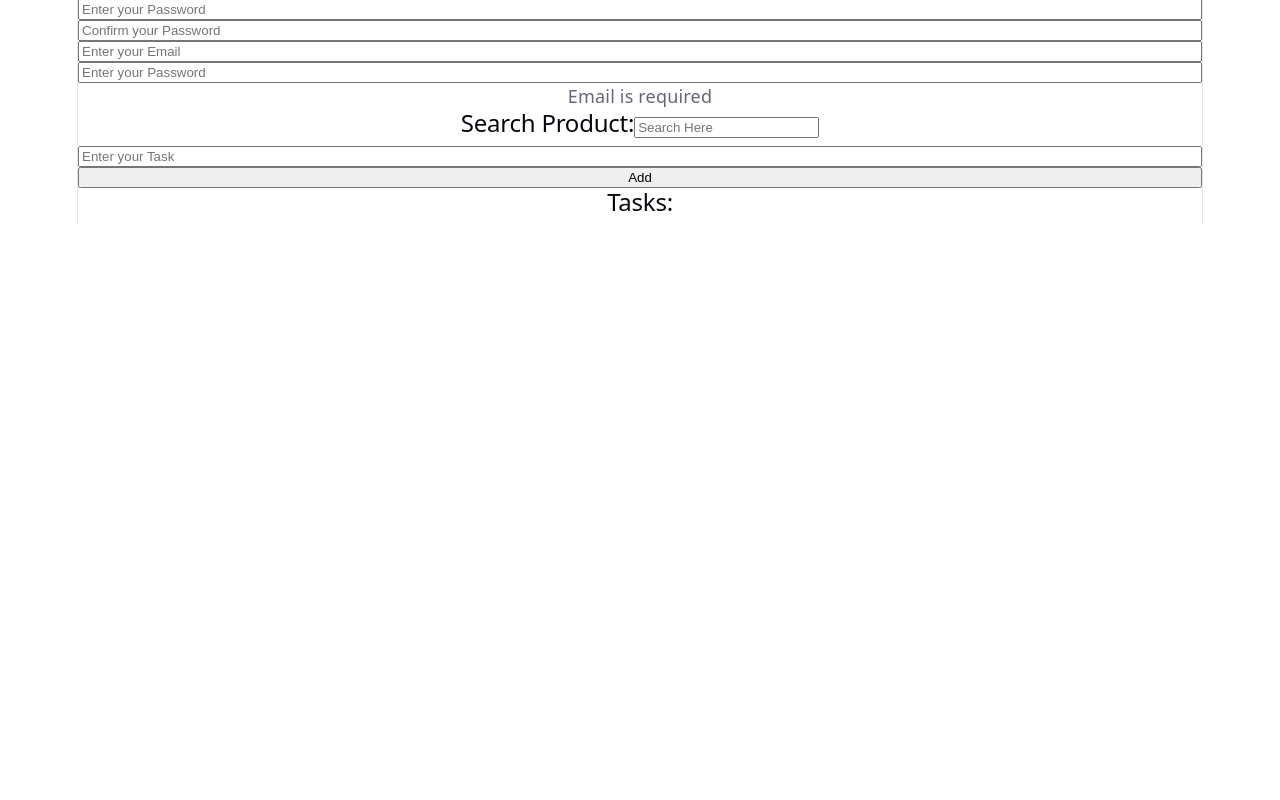
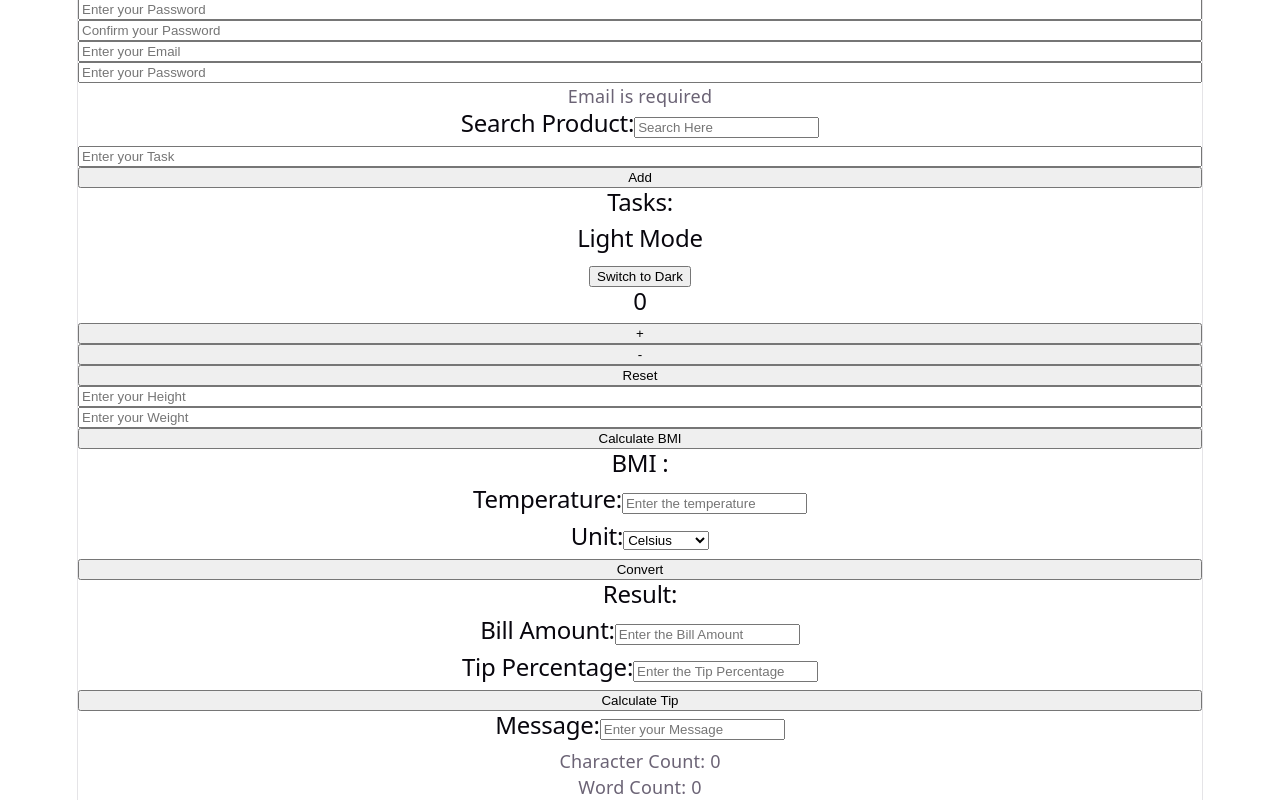
Before and after one commit to SurajKumarDalai/react-learning, a React (Vite) app: page / in a window 1280 px wide. Shown: the part 2146-2946 px from the top of the page. Before the commit the page ends 2370 px from the top, so only its background shows below. Built offline with nearby package versions, Linux system fonts and the light colour scheme.

Commit message:
Add React practice challenges 13-15

```diff
--- a/src/App.jsx
+++ b/src/App.jsx
@@ -30,6 +30,12 @@ import ConfirmPass from "./components/ConfirmPass";
 import LoginValidation from "./components/LoginValidation";
 import SearchBox from "./components/SearchBox";
 import TodoInput from "./components/TodoInput";
+import DarkMode from "./components/DarkMode";
+import CounterButtons from "./components/CounterButtons";
+import BIMcalculator from "./components/BIMcalculator";
+import TemperatureConverter from "./components/TemperatureConverter";
+import TipCalculator from "./components/TipCalculator";
+import WordCounter from "./components/WordCounter";
 
 function App(){
 
@@ -133,6 +139,14 @@ function App(){
     <LoginValidation/>
     <SearchBox/>
     <TodoInput/>
+
+    <DarkMode/>
+    <CounterButtons/>
+    <BIMcalculator/>
+
+    <TemperatureConverter/>
+    <TipCalculator/>
+    <WordCounter/>
     </>
     );
 
--- /dev/null
+++ b/src/components/BIMcalculator.jsx
@@ -0,0 +1,51 @@
+import { useState } from "react";
+
+function BMIcalculator(){
+
+    const[height, setHeight]= useState("");
+    const[weight, setWeight]= useState("");
+
+    const[bmi, setBmi]= useState("");
+
+    function HandleBMI(){
+          const heightInMeters= height/100;
+          const calculateBmi = weight / (heightInMeters * heightInMeters)
+          setBmi(calculateBmi);
+    }
+
+
+    return(
+
+        <>
+        <input
+        type="number"
+        value={height}
+        onChange={(event)=> setHeight(event.target.value)}
+        placeholder="Enter your Height"
+        />
+
+        <input
+        type="number"
+        value={weight}
+        onChange={(event)=> setWeight(event.target.value)}
+        placeholder="Enter your Weight"
+        />
+
+        <button onClick={HandleBMI}>
+            Calculate BMI
+        </button>
+
+        <h2>
+            BMI : {bmi}
+        </h2>
+
+        {bmi !== "" &&(
+                bmi < 18.5? "underweight":
+                bmi <25? "normal" :
+                bmi < 30 ? "overweight" : "obese"
+            )}
+
+        </>
+    )
+}
+export default BMIcalculator;
--- /dev/null
+++ b/src/components/CounterButtons.jsx
@@ -0,0 +1,33 @@
+import { useState } from "react";
+
+function Counter(){
+
+    const[count, setCount]= useState(0)
+
+    function HandleDecrease(){
+        if (count>0){
+            setCount(count-1)
+        }
+
+    }
+
+    return(
+        <>
+        <h2>{count}</h2>
+
+        <button onClick={()=> setCount(count+1)}>
+            +</button>
+
+
+        <button onClick={HandleDecrease}>
+            -</button>
+
+
+        <button onClick={()=> setCount(0)}>
+            Reset</button>
+
+
+        </>
+    )
+}
+export default Counter;
--- /dev/null
+++ b/src/components/DarkMode.jsx
@@ -0,0 +1,23 @@
+import {useState} from "react";
+
+function DarkMode(){
+
+    const[dark, setDark]= useState(false);
+
+    return(
+        <div
+        style={{
+            backgroundColor: dark ? "black":"white",
+            color: dark? "white" :"black"
+        }}>
+
+        <h2>{dark ? "Dark mode" : "Light Mode" }</h2>
+
+        <button onClick = {()=> setDark(prev => !prev)}>
+            {dark ? "Switch to Light" : "Switch to Dark"}
+        </button>
+
+        </div>
+    )
+}
+export default DarkMode;
--- /dev/null
+++ b/src/components/TemperatureConverter.jsx
@@ -0,0 +1,54 @@
+import {useState} from "react";
+
+function TemperatureConverter(){
+
+    const[temp, setTemp] = useState("");
+    const[unit, setUnit] = useState("Celsius");
+
+    const[result, setResult]= useState("");
+
+    function HandleConvert(){
+
+        let calculateTemp= "";
+
+        if(unit === "Celsius"){
+            calculateTemp = (temp * 9/5) + 32;
+        }
+        else{
+            calculateTemp= (temp - 32) * 5/9;
+        }
+        setResult(calculateTemp);
+    }
+
+    return(
+
+        <>
+        <h2> Temperature:
+        <input
+        type="number"
+        value={temp}
+        onChange={(event)=> setTemp(event.target.value)}
+        placeholder="Enter the temperature"
+        />
+        </h2>
+
+        <h2>Unit:
+            <select name="" id=""
+            value={unit}
+            onChange={(event)=> setUnit(event.target.value)}
+            >
+                <option value="Celsius">Celsius</option>
+                <option value="Fahrenheit">Fahrenheit</option>
+            </select>
+        </h2>
+
+        <button onClick={HandleConvert}>
+            Convert
+        </button>
+
+        <h2>Result: {result}</h2>
+
+        </>
+    )
+}
+export default TemperatureConverter;
--- /dev/null
+++ b/src/components/TipCalculator.jsx
@@ -0,0 +1,58 @@
+import {useState} from "react";
+
+function TipCalculator(){
+
+    const [bill, setBill] = useState("");
+    const [tip, setTip] = useState("");
+
+    const[tipAmount, setTipAmount] = useState("");
+    const[total, setTotal] = useState("");
+
+    function handleCalculate(){
+
+        const tipAmount = bill * tip/100;
+        const total = bill + tipAmount;
+
+        setTipAmount(tipAmount);
+        setTotal(total);
+    }
+
+    return(
+
+        <>
+
+        <h2>
+        Bill Amount:
+        <input
+        type="number"
+        value={bill}
+        onChange={(event)=> setBill(Number(event.target.value))}
+        placeholder="Enter the Bill Amount"
+        />
+        </h2>
+
+        <h2>
+        Tip Percentage:
+        <input
+        type="number"
+        value={tip}
+        onChange={(event)=> setTip(Number(event.target.value))}
+        placeholder="Enter the Tip Percentage"
+        />
+        </h2>
+
+        <button  onClick={handleCalculate}>
+        Calculate Tip
+        </button>
+
+        {total !== "" && (
+            <>
+            <p>Tip Amount: {tipAmount}</p>
+            <p>Total Amount: {total}</p>
+            </>
+        )}
+
+        </>
+    )
+}
+export default TipCalculator;
--- /dev/null
+++ b/src/components/WordCounter.jsx
@@ -0,0 +1,29 @@
+import { useState } from "react";
+
+function WordCounter(){
+
+    const[message, setMessage]= useState("")
+
+    return(
+
+        <>
+
+        <h2>Message:
+        <input
+        type="text"
+        value={message}
+        onChange={(event)=> setMessage(event.target.value)}
+        placeholder="Enter your Message"
+        />
+        </h2>
+
+        <p>Character Count: {message.length}</p>
+        <p>
+        Word Count: {message === "" ? "0" : message.split(" ").length }
+        </p>
+
+        </>
+
+    )
+}
+export default WordCounter;
```
